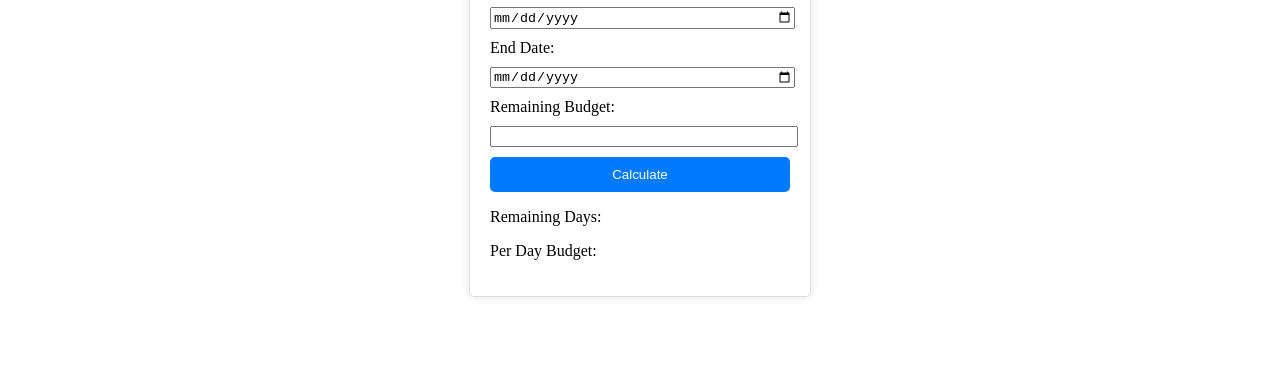
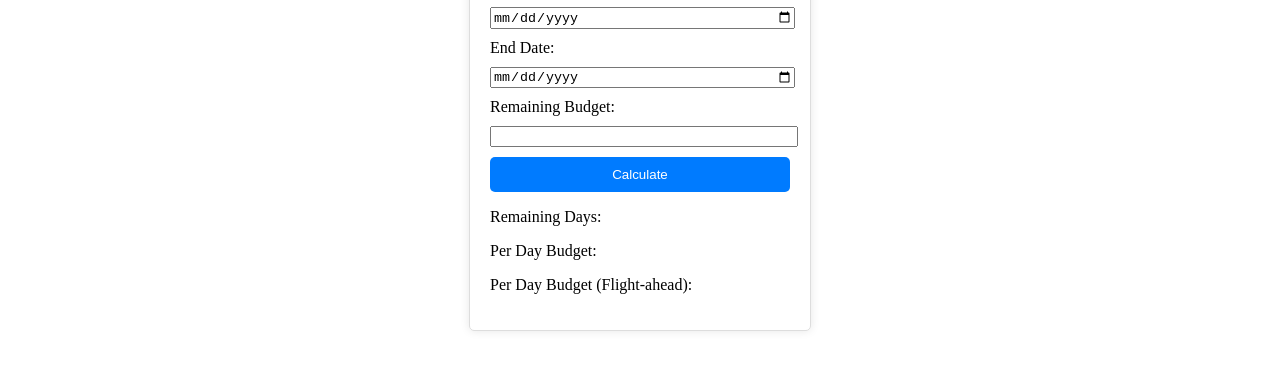
Before and after one commit to aquibsource/aquibsource.github.io, a plain HTML site: page index.html in a window 1280 px wide. Shown: the part 236-606 px from the top of the page. Drawn offline with Linux system fonts and the light colour scheme.

Commit message:
Update index.html

```diff
--- a/index.html
+++ b/index.html
@@ -35,6 +35,7 @@
         <div>
             <p>Remaining Days: <span id="resultRemainingDays"></span></p>
             <p>Per Day Budget: <span id="resultPerDayBudget"></span></p>
+            <p>Per Day Budget (Flight-ahead): <span id="resultPerDayBudgetFlightAhead"></span></p>
         </div>
     </div>
 
```
